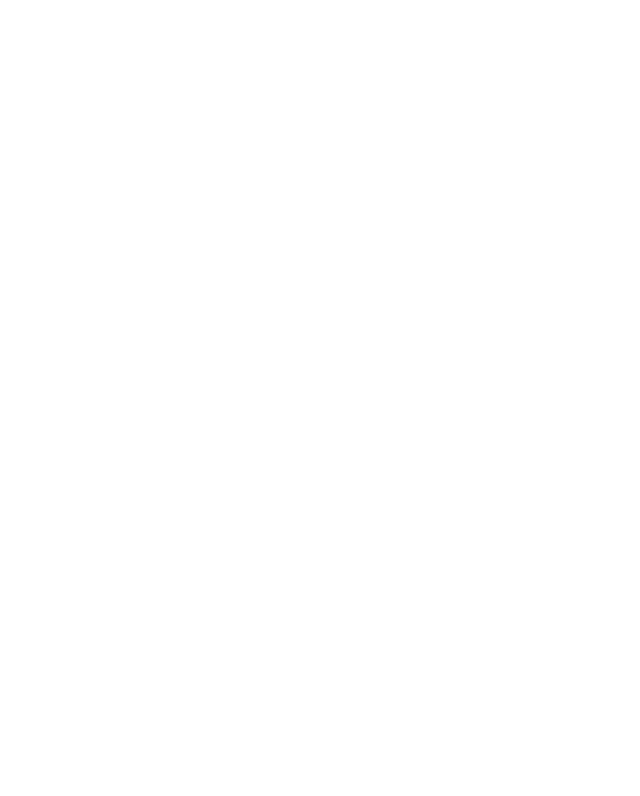
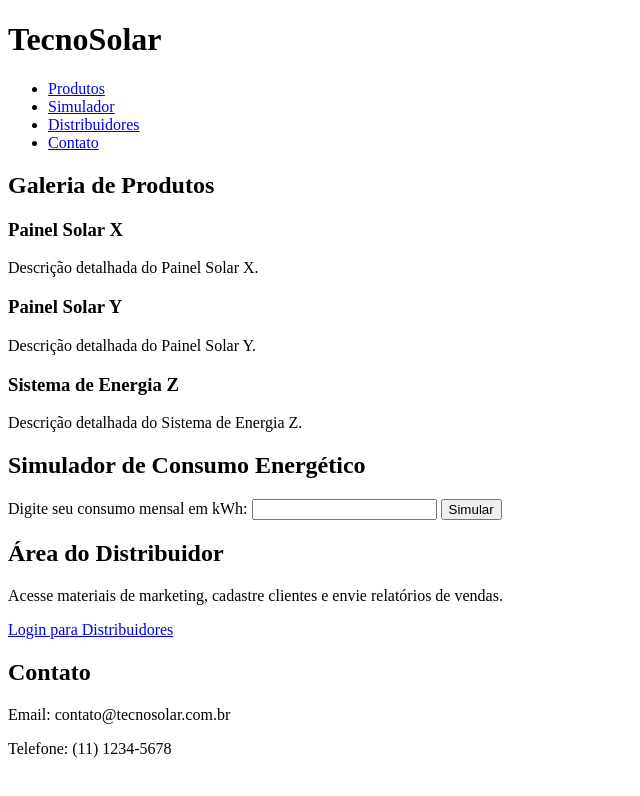
Before and after one commit to thalestpv/ProjetoJS, a plain HTML site: page index.html in a window 1280 px wide. Shown: the whole page, without its empty margins (0-640 px from the left). Drawn offline with Linux system fonts and the light colour scheme.

Commit message:
pagina inicial

```diff
--- a/index.html
+++ b/index.html
@@ -1,10 +1,68 @@
 <!DOCTYPE html>
-<html lang="en">
+<html lang="pt-BR">
 <head>
     <meta charset="UTF-8">
     <meta name="viewport" content="width=device-width, initial-scale=1.0">
-    <title>Document</title>
+    <title>TecnoSolar - Energia Sustentável</title>
+    <link rel="stylesheet" href="styles.css">
 </head>
 <body>
+    <header>
+        <h1>TecnoSolar</h1>
+        <nav>
+            <ul>
+                <li><a href="#produtos">Produtos</a></li>
+                <li><a href="#simulador">Simulador</a></li>
+                <li><a href="#distribuidores">Distribuidores</a></li>
+                <li><a href="#contato">Contato</a></li>
+            </ul>
+        </nav>
+    </header>
+
+    <main>
+        <section id="produtos">
+            <h2>Galeria de Produtos</h2>
+            <div class="galeria">
+                <article>
+                    <h3>Painel Solar X</h3>
+                    <p>Descrição detalhada do Painel Solar X.</p>
+                </article>
+                <article>
+                    <h3>Painel Solar Y</h3>
+                    <p>Descrição detalhada do Painel Solar Y.</p>
+                </article>
+                <article>
+                    <h3>Sistema de Energia Z</h3>
+                    <p>Descrição detalhada do Sistema de Energia Z.</p>
+                </article>
+            </div>
+        </section>
+
+        <section id="simulador">
+            <h2>Simulador de Consumo Energético</h2>
+            <form>
+                <label for="consumo">Digite seu consumo mensal em kWh:</label>
+                <input type="number" id="consumo" name="consumo" required>
+                <button type="submit">Simular</button>
+            </form>
+            <div id="resultado">
+                <!-- Resultados da simulação aparecerão aqui -->
+            </div>
+        </section>
+
+        <section id="distribuidores">
+            <h2>Área do Distribuidor</h2>
+            <p>Acesse materiais de marketing, cadastre clientes e envie relatórios de vendas.</p>
+            <a href="login.html">Login para Distribuidores</a>
+        </section>
+    </main>
+
+    <footer>
+        <section id="contato">
+            <h2>Contato</h2>
+            <p>Email: contato@tecnosolar.com.br</p>
+            <p>Telefone: (11) 1234-5678</p>
+        </section>
+    </footer>
 </body>
 </html>
```
Also changed, not shown: Inicio.html (added, +11 -0 lines).
